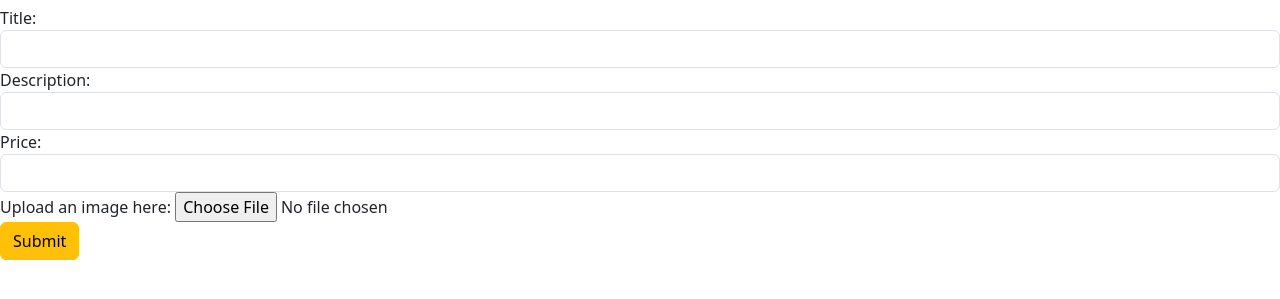
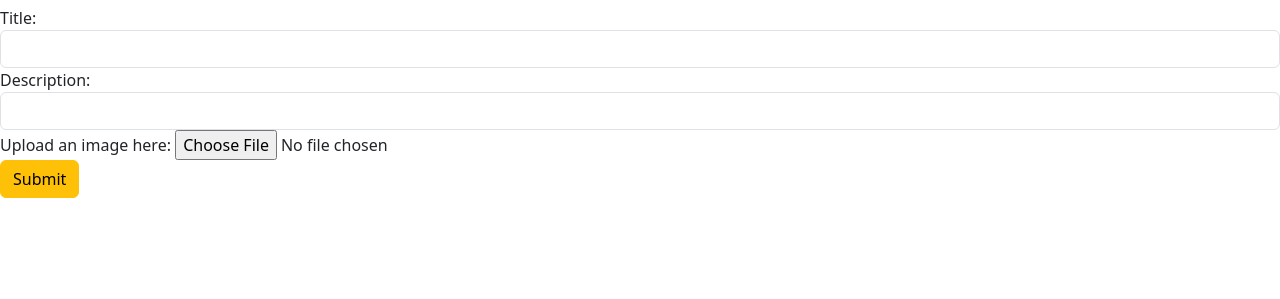
Before and after one commit to tpawlow1/ArtWork, a Flask app: page /createpost in a window 1280 px wide. Shown: the part 202-501 px from the top of the page. Run offline with Flask 2, Linux system fonts and the light colour scheme.

Commit message:
removed price from posts

```diff
--- a/artworkdb.sql
+++ b/artworkdb.sql
@@ -14,7 +14,6 @@ CREATE TABLE IF NOT EXISTS`Posts`(
     `id` varchar(100),
     `title` varchar(50),
     `description` varchar(300),
-    `price` numeric(10,2),
     `filepath` varchar(2048),
     `user` varchar(40)
 );
--- a/templates/createPost.html
+++ b/templates/createPost.html
@@ -15,10 +15,6 @@
             <label for="description">Description:</label>
             <input type="" class="form-control" name="description" placeholder="" required>
           </div>
-          <div class="form-group">
-            <label for="price">Price:</label>
-            <input type="number" class="form-control" name="price" placeholder="">
-          </div>
           <!-- Still working on letting users upload images -->
           <div class="form-group">
             <label for="imagefile">Upload an image here: </label>
--- a/templates/homepage.html
+++ b/templates/homepage.html
@@ -40,7 +40,7 @@
         </td>
         {{post[i][2]}}
         <br />
-        <b>${{post[i][3]}}</b>
+
 
         <td>
           <div class="d-flex justify-content-end">
```
Also changed, not shown: static/images/default:profilepic.jpg (deleted), 1 other file.
